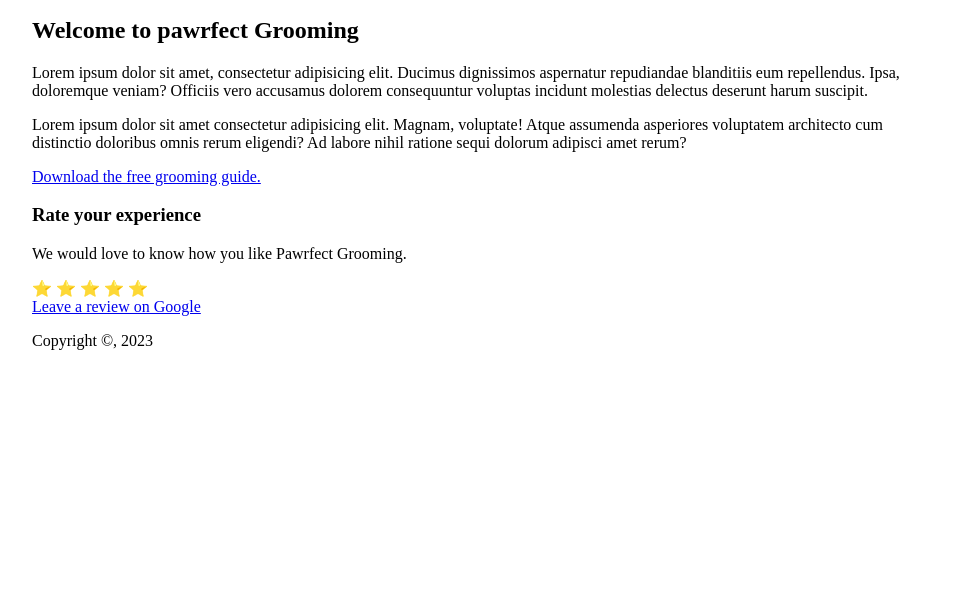
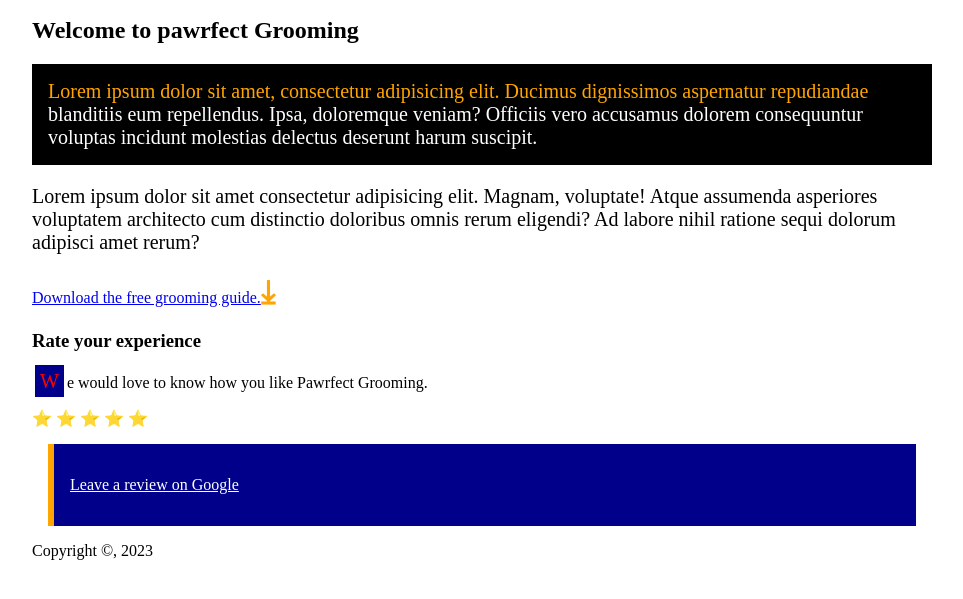
Before and after one commit to Rodr0245/mtm6201-week6, a plain HTML site: page index.html in a window 1280 px wide. Shown: the part 101-700 px from the top of the page, without its empty margins (158-1121 px from the left). Drawn offline with Linux system fonts and the light colour scheme.

Commit message:
adds completed in-class demo

```diff
--- a/css/main.css
+++ b/css/main.css
@@ -1,3 +1,11 @@
+:root {
+	--special-color: orange;
+	--second-color: darkblue;
+	--light-color: white;
+	--dark-color: black;
+	--bright-color: red;
+}
+
 /*  . is a class name selector */
 .container{
 	max-width: 900px;
@@ -33,3 +41,63 @@
 nav a:active{
 	transform: scale(1.2) translateX(10px);
 }
+
+/*  > is direct child combinator */
+main>p{
+	font-size: 1.25rem;
+}
+
+/*  + is the adjacent combinator */
+h2+p{
+	background: var(--dark-color);
+	color: var(--light-color);;
+	padding: 1rem;
+}
+.stars span:hover{
+	cursor:pointer;
+}
+
+/*  ~ is a sibling combinator */
+.stars span:hover~span{
+	opacity: .5;
+}
+
+a[href="#"]{
+	color: var(--special-color);
+}
+/*  ^ is for begins with */
+a[href^="http"]{
+	border-left: 6px solid var(--special-color);
+	padding-left: 1em;
+}
+
+/*  $= is for ends with */
+a[href$=".pdf"]::after{
+	content: "\2913";
+	font-size: 2rem;
+	color: var(--special-color);
+	font-weight: bold;
+}
+
+/*  + is adjacent combinator, ::first-line is to select the first line of a body of text */
+h2+p::first-line{
+	color: var(--special-color);
+}
+
+/*  + is adjacent combinator, ::first-letter is to select the first letter of a body of text */
+h3+p::first-letter{
+	background: var(--second-color);
+	color: var(--bright-color);
+	font-size: 1.25rem;
+	padding: .25em;
+	margin: .15em;
+}
+
+.google{
+	display: block;
+	background: var(--second-color);
+	color: var(--light-color);
+	padding: 2rem;
+	margin: 1rem;
+	width: calc(100% - 6px - 1rem - 1rem - 1rem - 2rem);
+}
```
